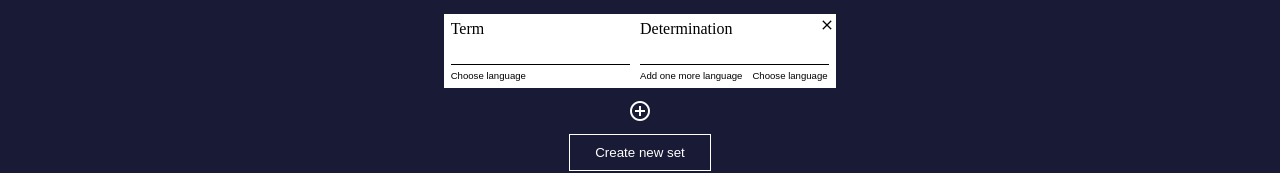
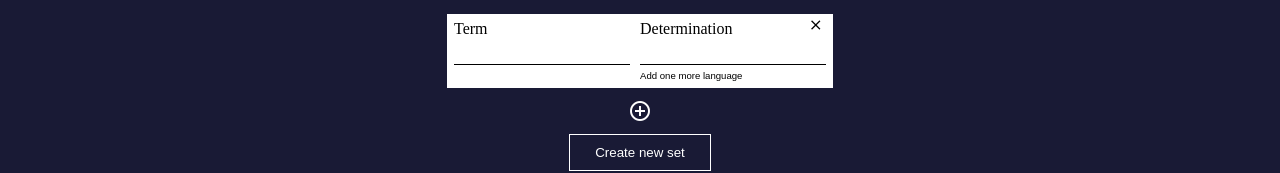
Before and after one commit to Muloversic/easy-learn-React-, a React (Create React App) app: page /new-set in a window 1280 px wide. Shown: the part 159-332 px from the top of the page. Built offline with nearby package versions, Linux system fonts and the light colour scheme; no server answers; sample sign-in values are in the browser's storage.

Commit message:
removed button

```diff
--- a/src/components/ExtraTranslation.js
+++ b/src/components/ExtraTranslation.js
@@ -12,7 +12,6 @@ export default function ExtraTranslation({ id, getData, removeExtraTrasnl }) {
             />
 
             <div className="form__buttons-lang form__buttons-lang--extra">
-                <button className="form__btn-lang">Choose language</button>
                 <button
                     className="form__btn-lang"
                     onClick={(event) => removeExtraTrasnl(event, id)}
--- a/src/components/NewWord.js
+++ b/src/components/NewWord.js
@@ -128,7 +128,6 @@ export default function NewWord(props) {
                         className="form__input form__input--new-word"
                         onChange={(event) => getData(event.target, props.id)}
                     />
-                    <button className="form__btn-lang">Choose language</button>
                 </div>
                 <div className="form__word-input">
                     <label className="form__label form__label--new-word">
@@ -147,9 +146,6 @@ export default function NewWord(props) {
                         >
                             Add one more language
                         </button>
-                        <button className="form__btn-lang">
-                            Choose language
-                        </button>
                     </div>
                 </div>
                 {extraTransl}
--- a/src/scss/newSet.scss
+++ b/src/scss/newSet.scss
@@ -92,6 +92,7 @@
         background-color: transparent;
         border: none;
         text-align: left;
+        cursor: pointer;
     }
 
     &__link {
@@ -124,7 +125,7 @@
             position: absolute;
             top: 3%;
             font-size: 1em;
-            right: -4%;
+            right: -2%;
             cursor: pointer;
         }
 
```
